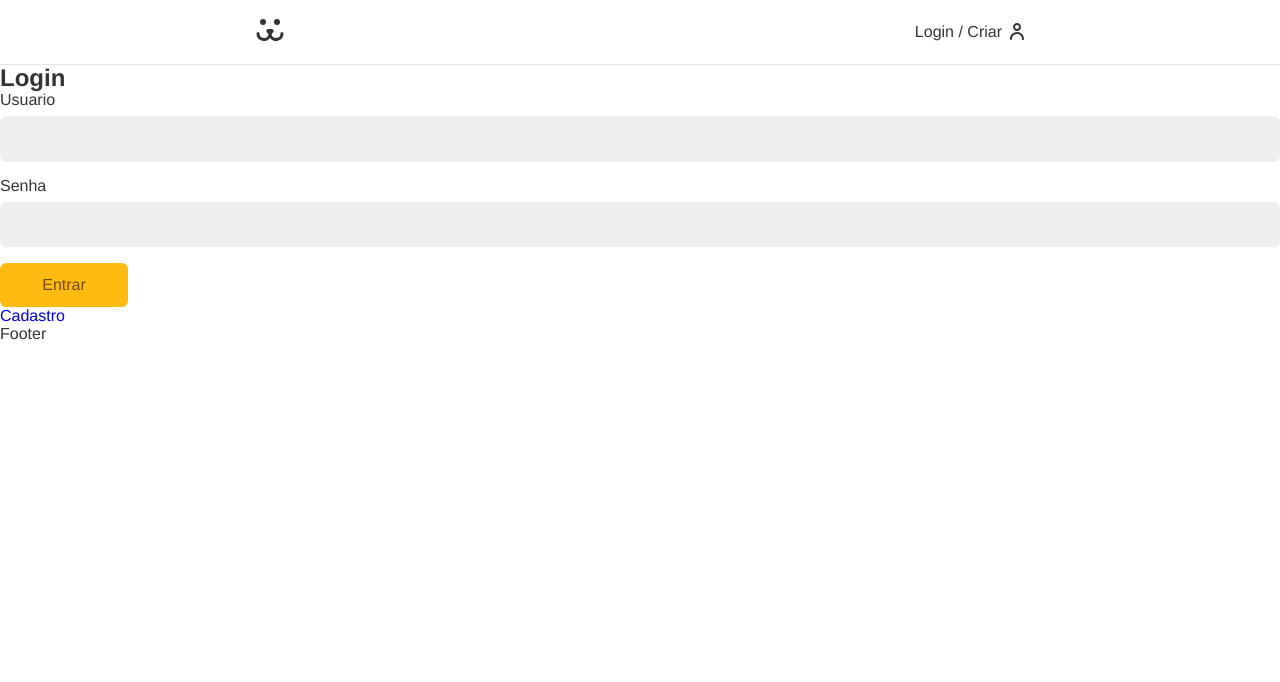
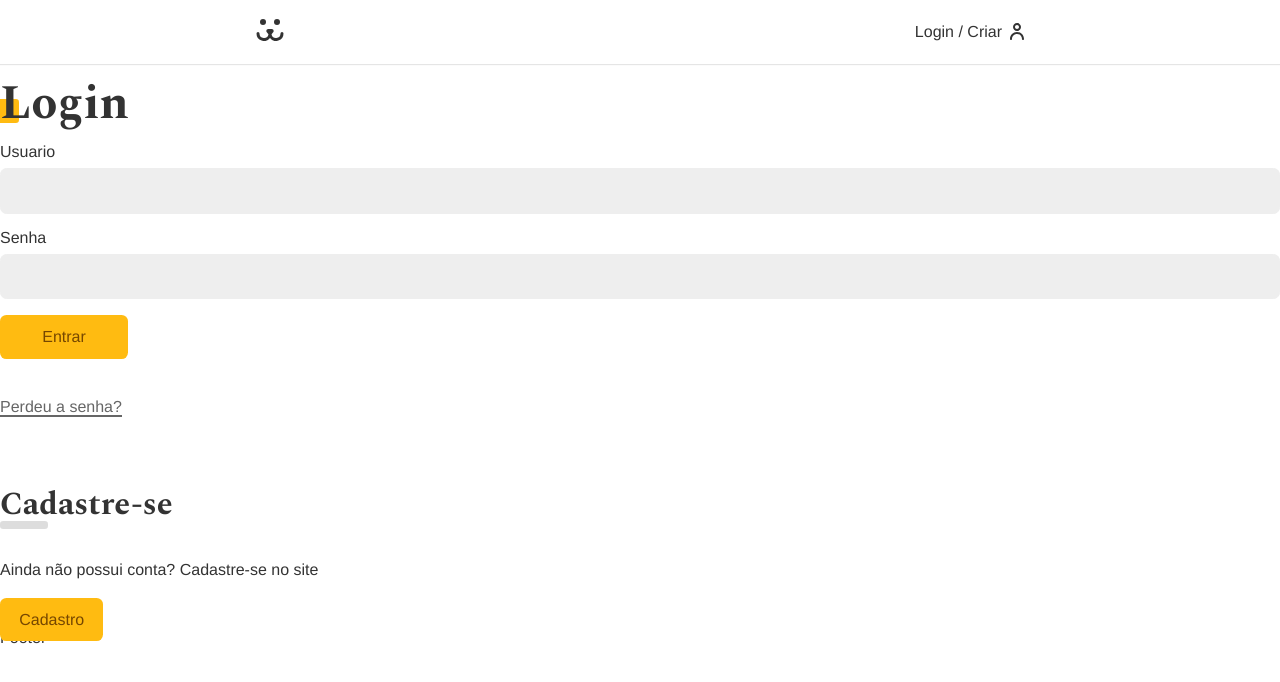
Before and after one commit to rafaelhmp/dogs, a React (Create React App) app: page /login in a window 1280 px wide. Shown: the top 682 px of the page. Built offline with nearby package versions, Linux system fonts and the light colour scheme.

Commit message:
Estilizando login form

```diff
--- a/src/App.css
+++ b/src/App.css
@@ -1,3 +1,5 @@
+@import url('https://fonts.googleapis.com/css2?family=Spectral:wght@700&display=swap');
+
 * {
   box-sizing: border-box;
 }
@@ -35,6 +37,7 @@
 
 a {
   text-decoration: none;
+  color: #333;
 }
 
 .container {
@@ -42,3 +45,38 @@
   padding: 0 1rem;
   margin: 0 auto;
 }
+
+.title {
+  font-family: var(--type-second);
+  line-height: 1;
+  font-size: 3rem;
+  margin: 1rem 0;
+  position: relative;
+  z-index: 1;
+}
+
+.title::after {
+  content: '';
+  display: block;
+  width: 1.5rem;
+  height: 1.5rem;
+  background: #fb1;
+  position: absolute;
+  bottom: 5px;
+  left: -5px;
+  border-radius: .2rem;
+  z-index: -1;
+}
+
+.animeLeft {
+  opacity: 0;
+  transform: translateX(-20px);
+  animation: animeLeft 0.3s forwards;
+}
+
+@keyframes animeLeft {
+  to {
+    opacity: 1;
+    transform: initial;
+  }
+}
--- /dev/null
+++ b/src/Components/Helper/Error.js
@@ -0,0 +1,8 @@
+import React from 'react';
+
+const Error = ({ error }) => {
+  if (!error) return null;
+  return <p style={{ color: '#f31', margin: '1rem 0' }}>{error}</p>;
+};
+
+export default Error;
--- a/src/Components/Login/LoginForm.js
+++ b/src/Components/Login/LoginForm.js
@@ -4,6 +4,9 @@
 import Button from '../Forms/Button';
 import UseForm from '../../Hooks/UseForm';
 import { UserContext } from '../../UserContext';
+import Error from '../Helper/Error';
+import styles from './LoginForm.module.css';
+import stylesBtn from '../Forms/Button.module.css';
 
 const LoginForm = () => {
   const username = UseForm();
@@ -18,9 +21,9 @@
   }
 
   return (
-    <section>
-      <h1>Login</h1>
-      <form action="" onSubmit={handleSubmit}>
+    <section className="animeLeft">
+      <h1 className="title">Login</h1>
+      <form className={styles.form} onSubmit={handleSubmit}>
         <Input label="Usuario" type="text" name="username" {...username} />
         <Input label="Senha" type="password" name="password" {...password} />
         {loading ? (
@@ -28,9 +31,18 @@
         ) : (
           <Button>Entrar</Button>
         )}
-        {error && <p>{error}</p>}
+        <Error error={error} />
       </form>
-      <Link to="/login/criar">Cadastro</Link>
+      <Link className={styles.perdeu} to="/login/perdeu">
+        Perdeu a senha?
+      </Link>
+      <div className={styles.cadastro}>
+        <h2 className={styles.subtitle}>Cadastre-se</h2>
+        <p>Ainda não possui conta? Cadastre-se no site</p>
+        <Link className={stylesBtn.button} to="/login/criar">
+          Cadastro
+        </Link>
+      </div>
     </section>
   );
 };
--- /dev/null
+++ b/src/Components/Login/LoginForm.module.css
@@ -0,0 +1,41 @@
+.form {
+  margin-bottom: 2rem;
+}
+
+.perdeu {
+  display: inline-block;
+  color: #666;
+  padding: .5rem 0;
+  line-height: 1;
+}
+
+.perdeu::after {
+  content: '';
+  height: 2px;
+  width: 100%;
+  background: currentColor;
+  display: block;
+}
+
+.cadastro {
+  margin-top: 4rem;
+}
+
+.cadastro p {
+  margin: 2rem 0;
+}
+
+.subtitle {
+  font-family: var(--type-second);
+  line-height: 1;
+  font-size: 2rem;
+}
+
+.subtitle::after {
+  content: '';
+  display: block;
+  background: #ddd;
+  height: .5rem;
+  width: 3rem;
+  border-radius: .2rem;
+}
```
